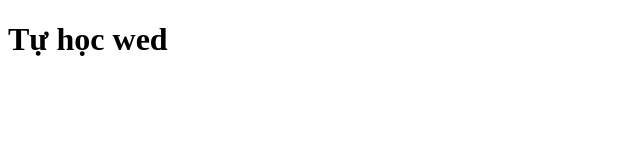
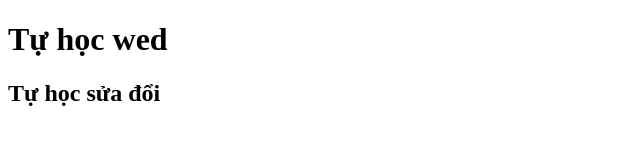
Before and after one commit to NguyenDucLongcode/duan1, a plain HTML site: page index.html in a window 1280 px wide. Shown: the whole page, without its empty margins (0-640 px from the left). Drawn offline with Linux system fonts and the light colour scheme.

Commit message:
Sửa lần 1

```diff
--- a/index.html
+++ b/index.html
@@ -7,5 +7,6 @@
   </head>
   <body>
     <h1>Tự học wed</h1>
+    <h2>Tự học sửa đổi</h2>
   </body>
 </html>
```
